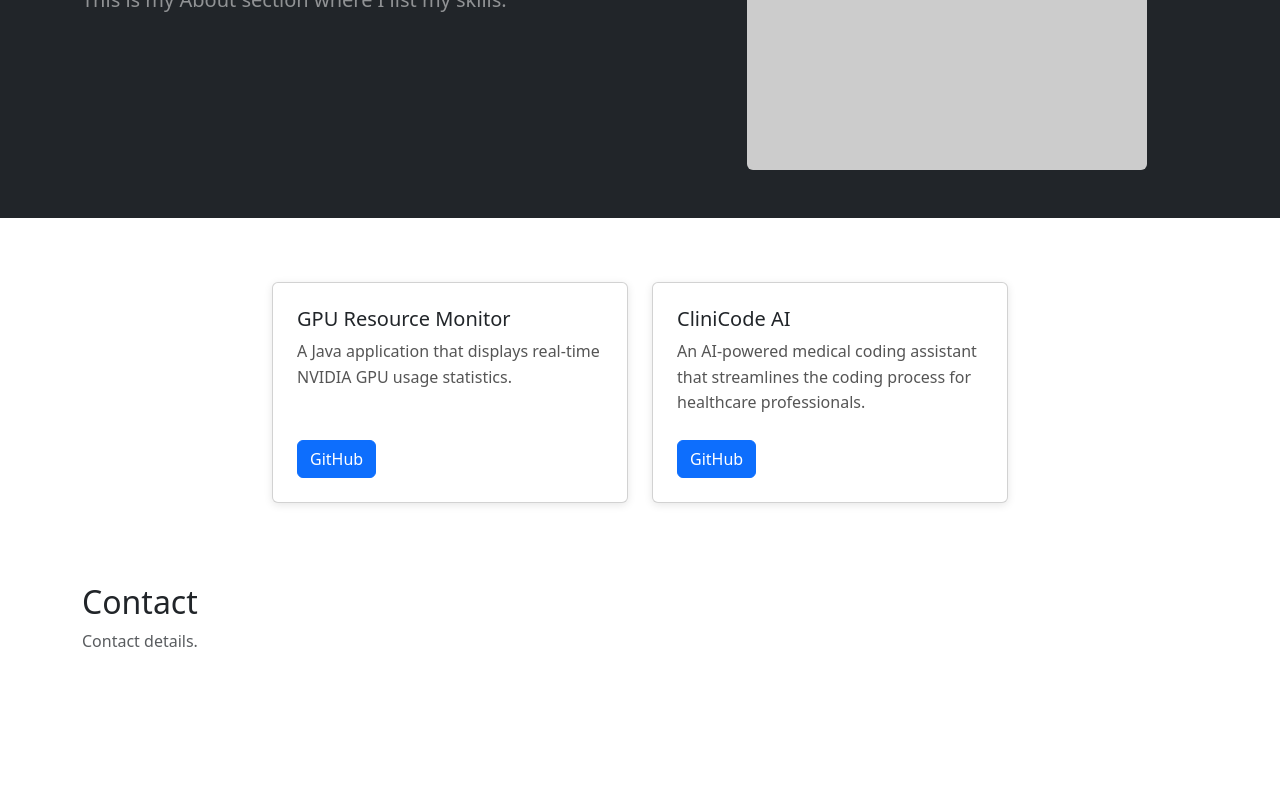
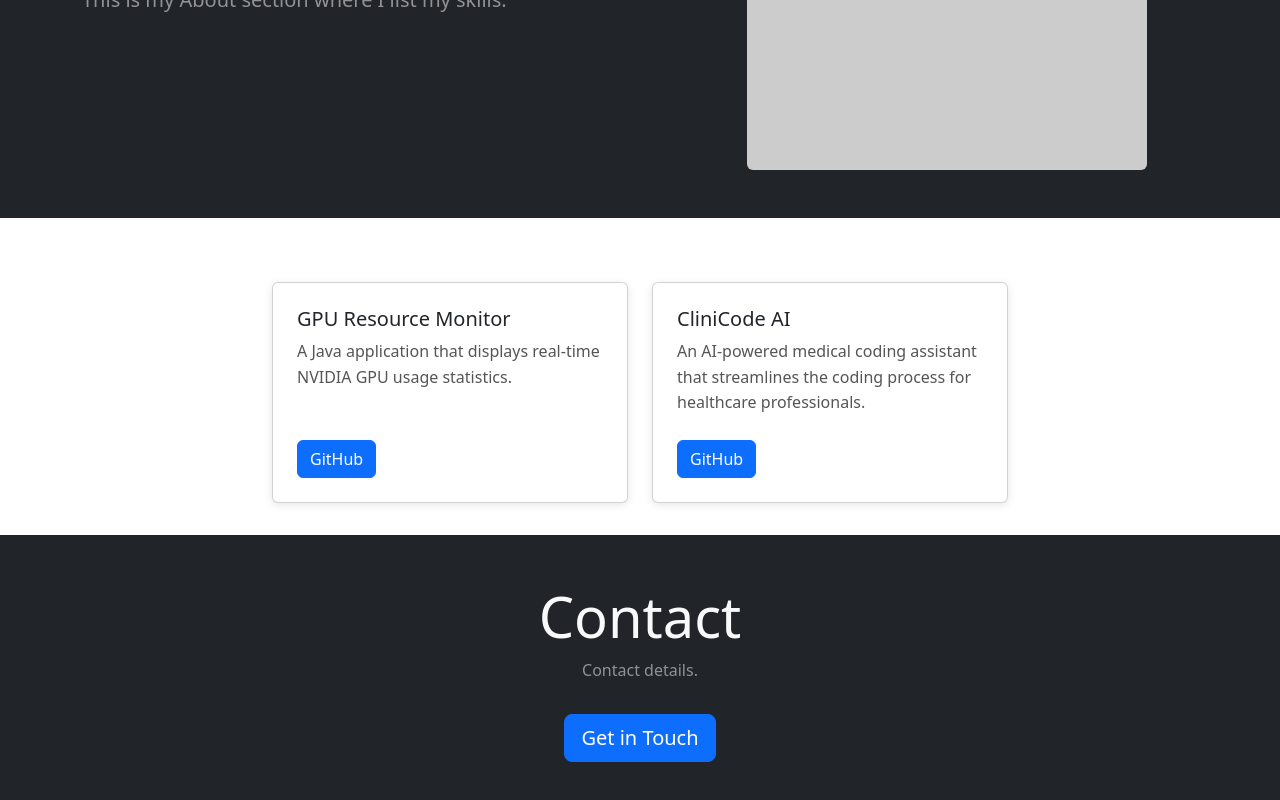
Before and after one commit to jd-loper/portfolio-website, a React (Vite) app: page / in a window 1280 px wide. Shown: the part 647-1447 px from the top of the page. Before the commit the page ends 1300 px from the top, so only its background shows below. Built offline with nearby package versions, Linux system fonts and the light colour scheme.

Commit message:
Enhance Contact component layout and styling

```diff
--- a/src/components/Contact.jsx
+++ b/src/components/Contact.jsx
@@ -1,8 +1,9 @@
 function Contact() {
   return (
-    <section id="contact" className="container my-5">
-      <h2>Contact</h2>
-      <p className="text-muted">Contact details.</p>
+    <section id="contact" className="bg-dark text-center py-5">
+      <h2 className="display-4 text-light">Contact</h2>
+      <p className="text-white-50">Contact details.</p>
+      <button type="button" className="btn btn-primary btn-lg mt-3">Get in Touch</button>
     </section>
   )
 }
```
